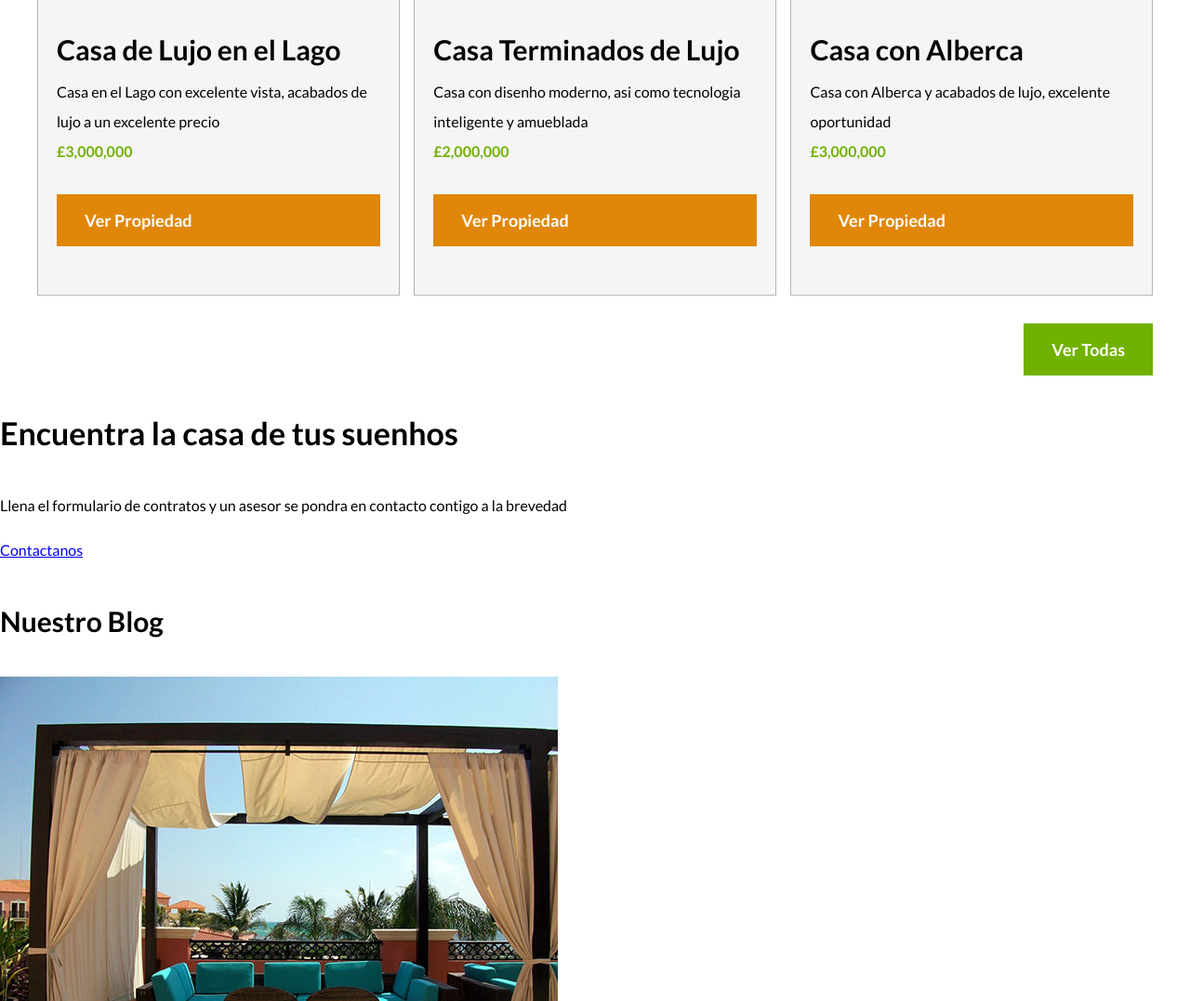
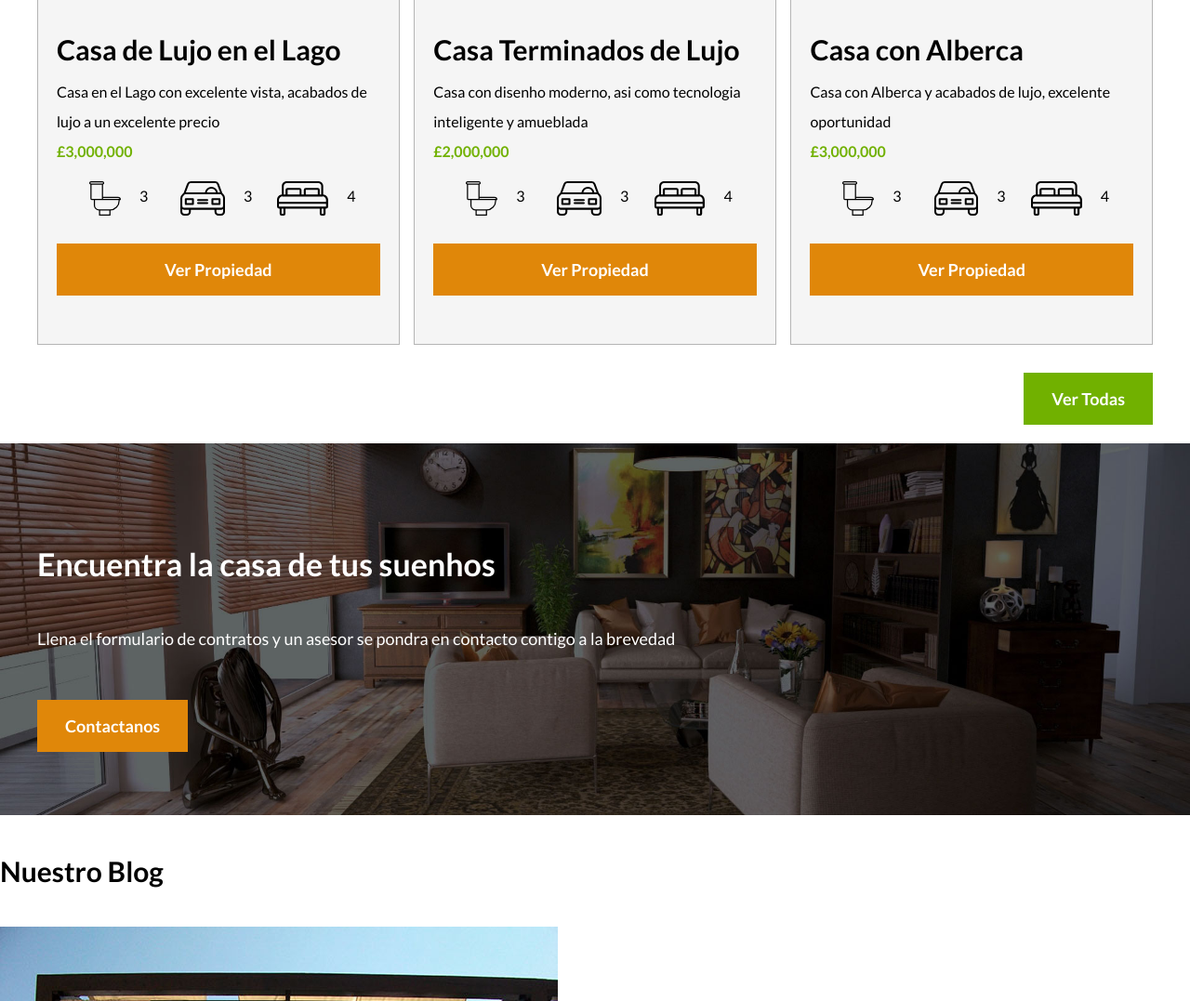
Before and after one commit to daynielbatista/bienesraices, a plain HTML site: page index.html in a window 1280 px wide. Shown: the part 1747-2824 px from the top of the page at 93% size. Drawn offline with Linux system fonts and the light colour scheme.

Commit message:
Adding css3

```diff
--- a/css/styles.css
+++ b/css/styles.css
@@ -56,6 +56,8 @@ h4{
     padding: 1rem 3rem;
     margin-top: 3rem;
     display: inline-block;
+    text-align: center;
+    border: none;
 }
 .boton-amarillo {
     background-color: #e08709;
@@ -135,7 +137,35 @@ h4{
     color: #71b100;
     font-weight: 700;
 }
+.iconos-caracteristicas {
+    list-style: none;
+    padding: 0;
+    display: flex;
+    justify-content: space-evenly;
+}
+.iconos-caracteristicas li {
+    /*flex: 1;*/
+    display: flex;
+}
+.iconos-caracteristicas li img{
+    margin-right: 2rem;
+}
 .ver-todas {
     display: flex;
     justify-content: flex-end;
 }
+.imagen-contacto {
+    background-image: url(../img/encuentra.jpg);
+    background-position: center center;
+    background-size: cover;
+    height: 40rem;
+    display: flex;
+    align-items: center;
+}
+.contenido-contacto {
+    flex: 1;
+    color: white;
+}
+.contenido-contacto p {
+    font-size: 1.8rem;
+}
--- a/index.html
+++ b/index.html
@@ -63,6 +63,20 @@
                     <h3>Casa de Lujo en el Lago</h3>
                     <p>Casa en el Lago con excelente vista, acabados de lujo a un excelente precio</p>
                     <p class="precio">£3,000,000</p>
+                    <ul class="iconos-caracteristicas">
+                        <li>
+                            <img src="img/icono_wc.svg" alt="icono wc">
+                            <p>3</p>
+                        </li>
+                        <li>
+                            <img src="img/icono_estacionamiento.svg" alt="icono autos">
+                            <p>3</p>
+                        </li>
+                        <li>
+                            <img src="img/icono_dormitorio.svg" alt="icono habitaciones">
+                            <p>4</p>
+                        </li>
+                    </ul>
                     <a href="#" class="boton boton-amarillo d-block">Ver Propiedad</a><br>
                 </div>
             </div>
@@ -73,6 +87,20 @@
                     <h3>Casa Terminados de Lujo </h3>
                     <p>Casa con disenho moderno, asi como tecnologia inteligente y amueblada</p>
                     <p class="precio">£2,000,000</p>
+                    <ul class="iconos-caracteristicas">
+                        <li>
+                            <img src="img/icono_wc.svg" alt="icono wc">
+                            <p>3</p>
+                        </li>
+                        <li>
+                            <img src="img/icono_estacionamiento.svg" alt="icono autos">
+                            <p>3</p>
+                        </li>
+                        <li>
+                            <img src="img/icono_dormitorio.svg" alt="icono habitaciones">
+                            <p>4</p>
+                        </li>
+                    </ul>
                     <a href="#" class="boton boton-amarillo d-block">Ver Propiedad</a><br>
                 </div>
             </div>
@@ -83,6 +111,20 @@
                     <h3>Casa con Alberca</h3>
                     <p>Casa con Alberca y acabados de lujo, excelente oportunidad</p>
                     <p class="precio">£3,000,000</p>
+                    <ul class="iconos-caracteristicas">
+                        <li>
+                            <img src="img/icono_wc.svg" alt="icono wc">
+                            <p>3</p>
+                        </li>
+                        <li>
+                            <img src="img/icono_estacionamiento.svg" alt="icono autos">
+                            <p>3</p>
+                        </li>
+                        <li>
+                            <img src="img/icono_dormitorio.svg" alt="icono habitaciones">
+                            <p>4</p>
+                        </li>
+                    </ul>
                     <a href="#" class="boton boton-amarillo d-block">Ver Propiedad</a><br>
                 </div>
             </div>
@@ -93,10 +135,12 @@
         </div>
     </main>
 
-    <section>
-        <h2>Encuentra la casa de tus suenhos</h2>
-        <p>Llena el formulario de contratos y un asesor se pondra en contacto contigo a la brevedad</p>
-        <a href="contacto.html">Contactanos</a>
+    <section class="imagen-contacto">
+        <div class="contenedor contenido-contacto">
+            <h2>Encuentra la casa de tus suenhos</h2>
+            <p>Llena el formulario de contratos y un asesor se pondra en contacto contigo a la brevedad</p>
+            <a href="contacto.html" class="boton boton-amarillo">Contactanos</a>
+        </div>
     </section>
 
     <section>
```
